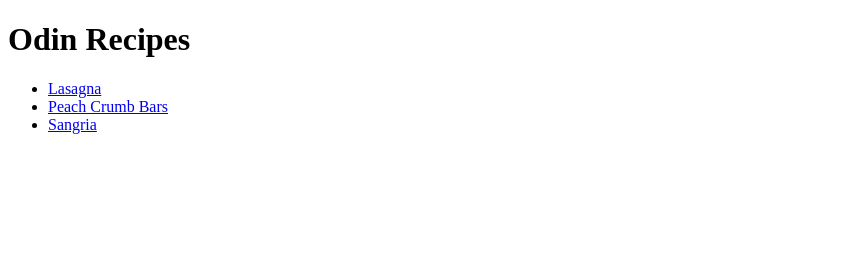
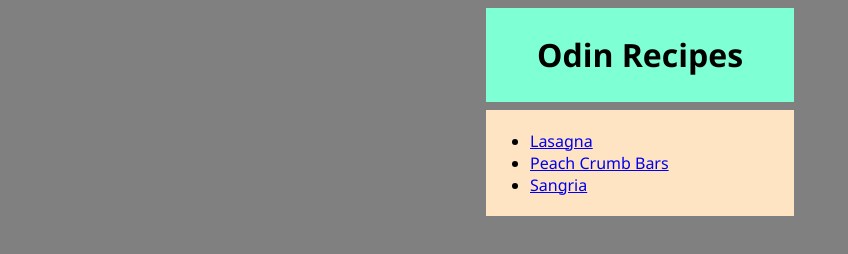
Before and after one commit to apliska873/odin-recipes, a plain HTML site: page index.html in a window 1280 px wide. Shown: the whole page, without its empty margins (0-848 px from the left). Drawn offline with Linux system fonts and the light colour scheme.

Commit message:
Add CSS to make minor changes to the main page's look

```diff
--- a/index.html
+++ b/index.html
@@ -4,17 +4,24 @@
     <head>
         <meta charset="UTF-8">
         <title>Odin Recipes</title>
+        <link rel="stylesheet" href="style.css">
     </head>
 
     <body>
-        <h1>Odin Recipes</h1>
+        <div class="main">
 
-        <ul>
-            <li><a href="recipes/Lasagna.html">Lasagna</a></li>
-            <li><a href="recipes/peachcrumbbars.html">Peach Crumb Bars</a></li>
-            <li><a href="recipes/sangria.html">Sangria</a></li>
-        </ul>
+            <div class="card title">
+                <h1>Odin Recipes</h1>
+            </div>
 
+            <div class="card list">
+                <ul>
+                    <li><a href="recipes/Lasagna.html">Lasagna</a></li>
+                    <li><a href="recipes/peachcrumbbars.html">Peach Crumb Bars</a></li>
+                    <li><a href="recipes/sangria.html">Sangria</a></li>
+                </ul>
+            </div>
+        </div>
     </body>
 
 </html>
--- /dev/null
+++ b/style.css
@@ -0,0 +1,20 @@
+* {
+    font-family:'Segoe UI', Tahoma, Geneva, Verdana, sans-serif
+}
+
+body {
+    background-color: grey;
+}
+
+.card {
+    background-color: aquamarine;
+    width: 300px;
+    text-align: center;
+    margin: 8px auto;
+    padding: 4px;
+}
+
+.list {
+    background-color:bisque;
+    text-align: left;
+}
```
